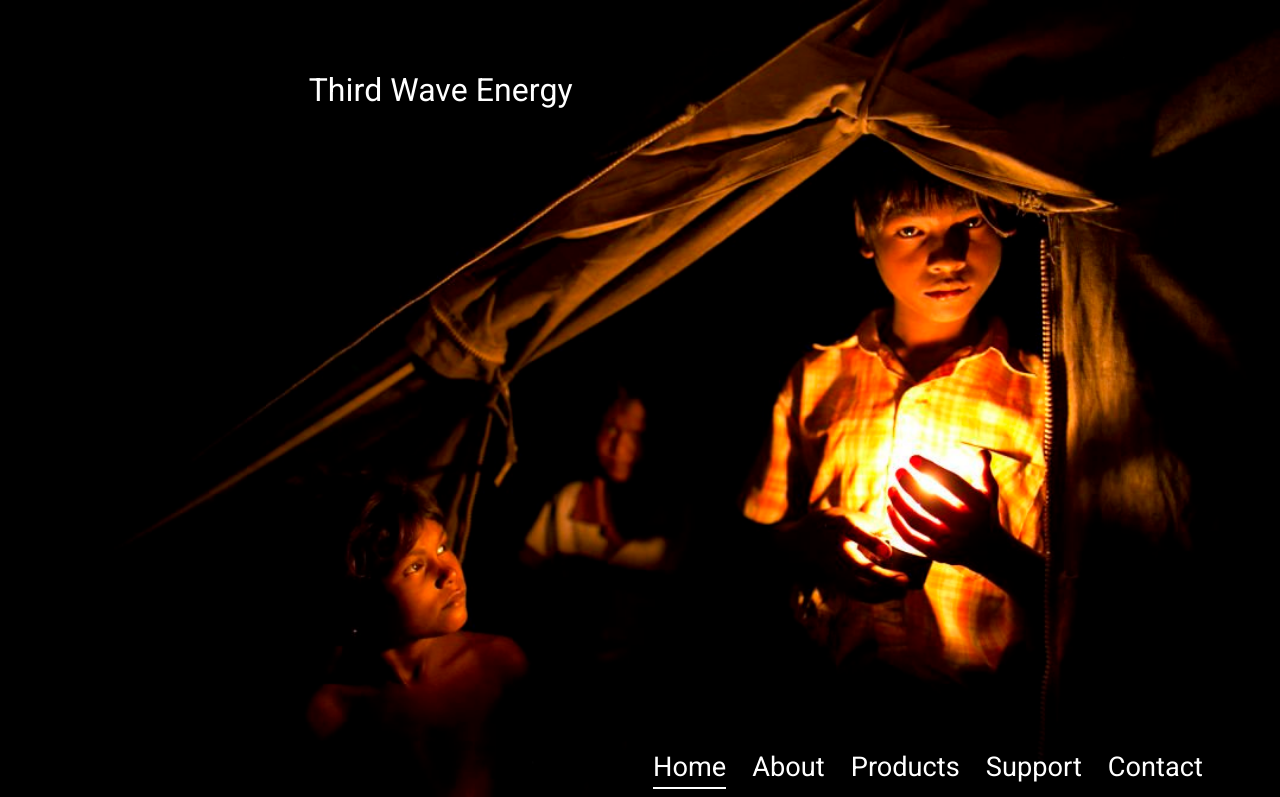
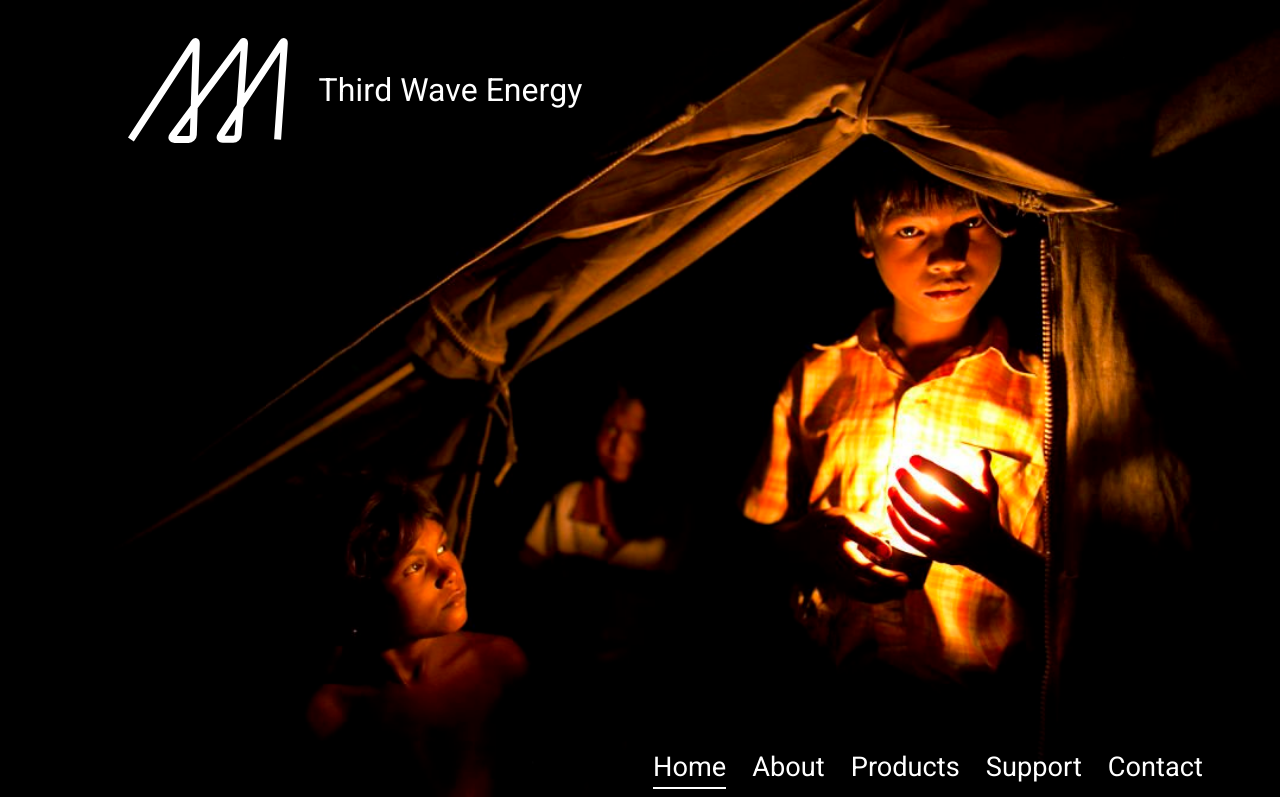
Before and after one commit to justanothergoonie/saprkySpark, a website: page index.html in a window 1280 px wide. Shown: the top 797 px of the page. Drawn offline with nearby package versions, Linux system fonts and the light colour scheme; files that its build step writes are made by us from their sources.

Commit message:
svg draws in

```diff
--- a/index.html
+++ b/index.html
@@ -61,16 +61,14 @@
 		<div class="hero desktop">
 			<div class="psudo-header">
 				<h1>Third Wave Energy</h1>
-					<!--?xml version="1.0" encoding="utf-8"?-->
-					<!-- Generator: Adobe Illustrator 25.2.0, SVG Export Plug-In . SVG Version: 6.00 Build 0)  -->
-					<svg class="logo" version="1.1" id="Layer_1" xmlns="http://www.w3.org/2000/svg" xmlns:xlink="http://www.w3.org/1999/xlink" x="0px"
-						y="0px" viewBox="0 0 159.9 105" style="enable-background:new 0 0 159.9 105;" xml:space="preserve"
-						width="159.89999389648438" height="105">
-						<path id="Untitled-1" style="fill: none; stroke: rgb(255, 255, 255); stroke-width: 7; stroke-miterlimit: 10;" d="M2.9,101.5L65.9,5
-						c1.4-2.1,2.5-1.8,2.4,0.8l-3,91c-0.1,2.6-2.2,4.6-4.8,4.6H46.6c-2.6,0-3.4-1.7-1.9-3.7L114,4.8c1.5-2.1,2.6-1.6,2.5,0.9l-6.4,91
-						c-0.2,2.6-2.4,4.6-5,4.6H94.9c-2.6,0-3.5-1.7-2.1-3.9L154.1,5c1.4-2.1,2.4-1.8,2.2,0.8l-6.7,95.7" class="svg-elem-1">
-						</path>
-					</svg>
+				<svg version="1.1" id="logo1" xmlns="http://www.w3.org/2000/svg" xmlns:xlink="http://www.w3.org/1999/xlink"
+					viewBox="0 0 159.9 105" xml:space="preserve" height="105">
+					<path id="Untitled-1" style="fill: none; stroke: rgb(255, 255, 255); stroke-width: 7; stroke-miterlimit: 10;" d="M2.9,101.5L65.9,5
+									c1.4-2.1,2.5-1.8,2.4,0.8l-3,91c-0.1,2.6-2.2,4.6-4.8,4.6H46.6c-2.6,0-3.4-1.7-1.9-3.7L114,4.8c1.5-2.1,2.6-1.6,2.5,0.9l-6.4,91
+									c-0.2,2.6-2.4,4.6-5,4.6H94.9c-2.6,0-3.5-1.7-2.1-3.9L154.1,5c1.4-2.1,2.4-1.8,2.2,0.8l-6.7,95.7" class="svg-elem-1">
+					</path>
+				</svg>
+
 			</div>
 			<nav>
 				<ul>
--- a/src/js/main.js
+++ b/src/js/main.js
@@ -21,3 +21,12 @@ var waypoint = new Waypoint({
 	},
 	offset: 'bottom-in-view',
 });
+var waypoint1 = new Waypoint({
+	element: document.getElementById('logo1'),
+	handler: function () {
+		let logo = document.getElementById('logo1');
+		logo.classList.add('active');
+		console.log('hello world');
+	},
+	offset: 'bottom-in-view',
+});
```
Also changed, not shown: dist/js/main.js, 1 other file.
